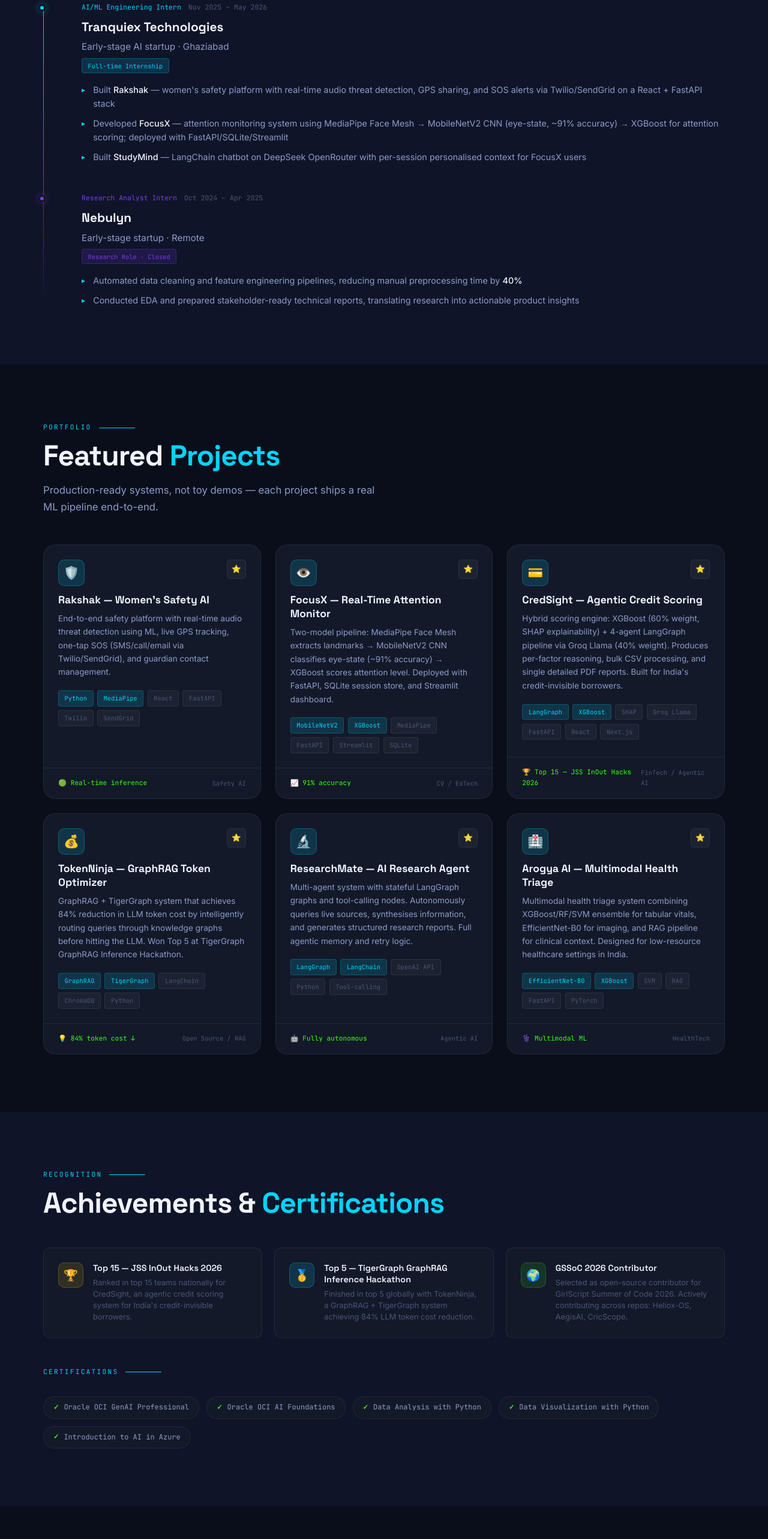
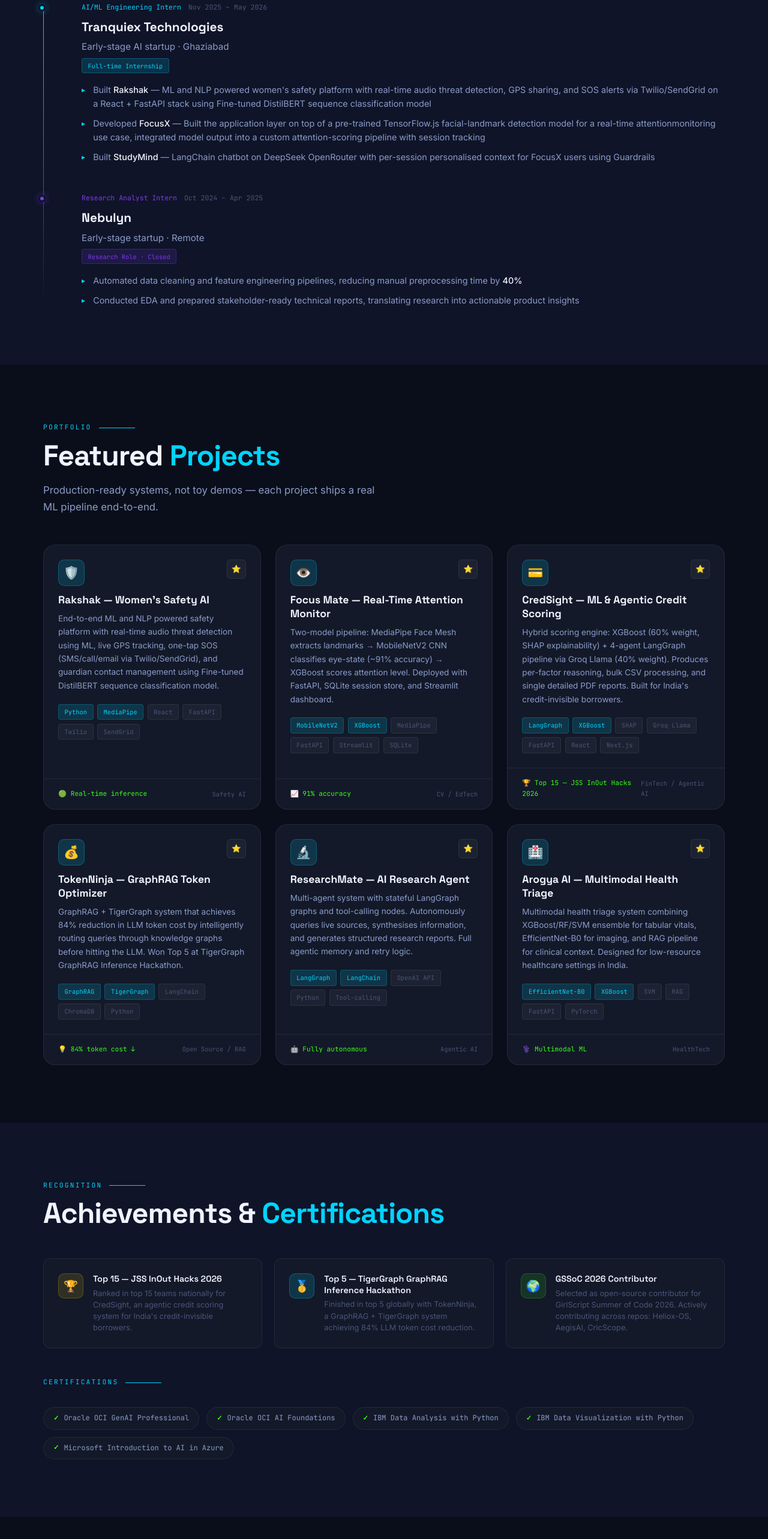
Before and after one commit to Dhruvpandey1476/MY-Portfolio-, a React (Vite) app in the folder react-portfolio/: page / in a window 1280 px wide. Shown: the part 2660-5226 px from the top of the page at 60% size. Built offline with nearby package versions, Linux system fonts and the light colour scheme; no server answers.

Commit message:
Update data.jsx

```diff
--- a/react-portfolio/src/data.jsx
+++ b/react-portfolio/src/data.jsx
@@ -67,9 +67,9 @@
     badge: "Full-time Internship",
     color: "cyan",
     bullets: [
-      <>Built <strong>Rakshak</strong> — women's safety platform with real-time audio threat detection, GPS sharing, and SOS alerts via Twilio/SendGrid on a React + FastAPI stack</>,
-      <>Developed <strong>FocusX</strong> — attention monitoring system using MediaPipe Face Mesh → MobileNetV2 CNN (eye-state, ~91% accuracy) → XGBoost for attention scoring; deployed with FastAPI/SQLite/Streamlit</>,
-      <>Built <strong>StudyMind</strong> — LangChain chatbot on DeepSeek OpenRouter with per-session personalised context for FocusX users</>,
+      <>Built <strong>Rakshak</strong> — ML and NLP powered women's safety platform with real-time audio threat detection, GPS sharing, and SOS alerts via Twilio/SendGrid on a React + FastAPI stack using Fine-tuned DistilBERT sequence classification model </>,
+      <>Developed <strong>FocusX</strong> — Built the application layer on top of a pre-trained TensorFlow.js facial-landmark detection model for a real-time attentionmonitoring use case, integrated model output into a custom attention-scoring pipeline with session tracking </>,
+      <>Built <strong>StudyMind</strong> — LangChain chatbot on DeepSeek OpenRouter with per-session personalised context for FocusX users using Guardrails </>,
     ],
   },
   {
@@ -90,7 +90,7 @@
   {
     icon: "🛡️",
     name: "Rakshak — Women's Safety AI",
-    desc: "End-to-end safety platform with real-time audio threat detection using ML, live GPS tracking, one-tap SOS (SMS/call/email via Twilio/SendGrid), and guardian contact management.",
+    desc: "End-to-end ML and NLP powered safety platform with real-time audio threat detection using ML, live GPS tracking, one-tap SOS (SMS/call/email via Twilio/SendGrid), and guardian contact management using Fine-tuned DistilBERT sequence classification model.",
     stack: [{ t: "Python", h: true }, { t: "MediaPipe", h: true }, { t: "React" }, { t: "FastAPI" }, { t: "Twilio" }, { t: "SendGrid" }],
     metric: "🟢 Real-time inference",
     type: "Safety AI",
@@ -98,7 +98,7 @@
   },
   {
     icon: "👁️",
-    name: "FocusX — Real-Time Attention Monitor",
+    name: "Focus Mate — Real-Time Attention Monitor",
     desc: "Two-model pipeline: MediaPipe Face Mesh extracts landmarks → MobileNetV2 CNN classifies eye-state (~91% accuracy) → XGBoost scores attention level. Deployed with FastAPI, SQLite session store, and Streamlit dashboard.",
     stack: [{ t: "MobileNetV2", h: true }, { t: "XGBoost", h: true }, { t: "MediaPipe" }, { t: "FastAPI" }, { t: "Streamlit" }, { t: "SQLite" }],
     metric: "📈 91% accuracy",
@@ -107,7 +107,7 @@
   },
   {
     icon: "💳",
-    name: "CredSight — Agentic Credit Scoring",
+    name: "CredSight — ML & Agentic Credit Scoring",
     desc: "Hybrid scoring engine: XGBoost (60% weight, SHAP explainability) + 4-agent LangGraph pipeline via Groq Llama (40% weight). Produces per-factor reasoning, bulk CSV processing, and single detailed PDF reports. Built for India's credit-invisible borrowers.",
     stack: [{ t: "LangGraph", h: true }, { t: "XGBoost", h: true }, { t: "SHAP" }, { t: "Groq Llama" }, { t: "FastAPI" }, { t: "React" }, { t: "Next.js" }],
     metric: "🏆 Top 15 — JSS InOut Hacks 2026",
@@ -167,9 +167,9 @@
 export const CERTS = [
   "Oracle OCI GenAI Professional",
   "Oracle OCI AI Foundations",
-  "Data Analysis with Python",
-  "Data Visualization with Python",
-  "Introduction to AI in Azure",
+  "IBM Data Analysis with Python",
+  "IBM Data Visualization with Python",
+  "Microsoft Introduction to AI in Azure",
 ];
 
 export const CONTACT_LINKS = [
```
